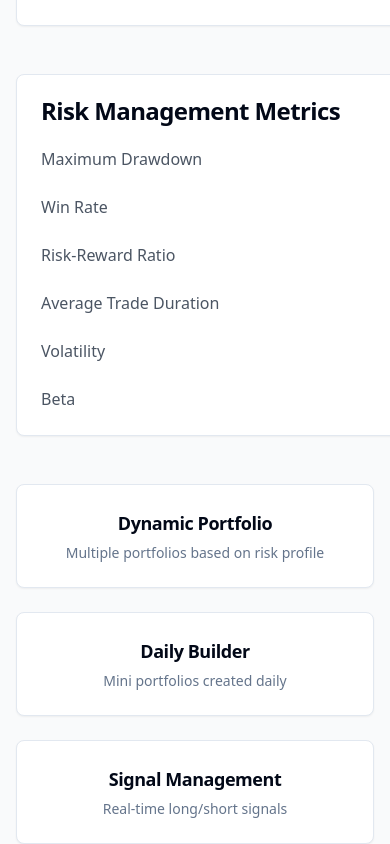
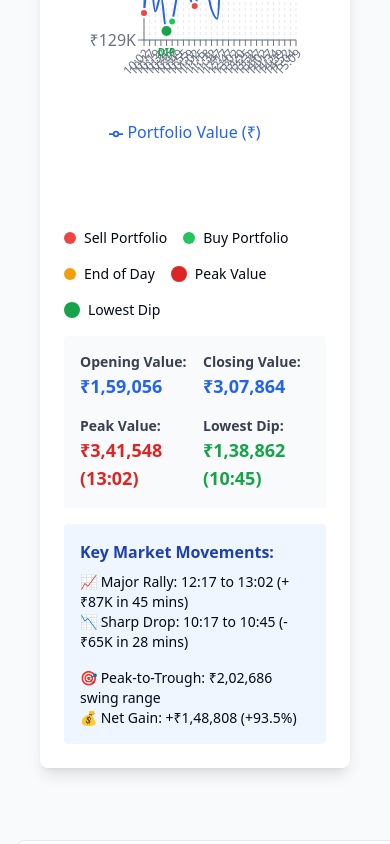
Before and after one commit to harshalalgonaus/algonauts-trade-flow, a React (Vite) app: page /view-strategies in a window 390 px wide. Shown: the part 5220-6064 px from the top of the page. Built offline with nearby package versions, Linux system fonts and the light colour scheme.

Commit message:
Add F&O Management chart
Added a line chart component to the F&O Management strategy section in the View Strategies page.

```diff
--- /dev/null
+++ b/src/components/NiftyPortfolioChart.tsx
@@ -0,0 +1,198 @@
+
+import React from 'react';
+import { LineChart, Line, XAxis, YAxis, CartesianGrid, Tooltip, Legend, ResponsiveContainer, ReferenceLine } from 'recharts';
+
+const NiftyPortfolioChart = () => {
+  const data = [
+    { time: '10:02', value: 159056.4, action: 'Sell Portfolio' },
+    { time: '10:17', value: 203720.1, action: null },
+    { time: '10:19', value: 160662.8, action: null },
+    { time: '10:32', value: 178183.9, action: null },
+    { time: '10:45', value: 138861.8, action: null },
+    { time: '10:47', value: 149432.7, action: 'Buy Portfolio' },
+    { time: '10:49', value: 180132.2, action: null },
+    { time: '10:55', value: 188371.3, action: null },
+    { time: '10:59', value: 177035.2, action: null },
+    { time: '11:02', value: 166665.3, action: 'Sell Portfolio' },
+    { time: '11:15', value: 188367.0, action: null },
+    { time: '11:18', value: 186864.5, action: null },
+    { time: '11:32', value: 162851.8, action: null },
+    { time: '11:47', value: 152536.1, action: null },
+    { time: '12:17', value: 254048.8, action: null },
+    { time: '12:47', value: 313558.3, action: null },
+    { time: '13:02', value: 341548.1, action: null },
+    { time: '13:20', value: 311968.1, action: null },
+    { time: '13:25', value: 323466.5, action: null },
+    { time: '13:32', value: 308011.2, action: null },
+    { time: '13:47', value: 287951.2, action: null },
+    { time: '14:02', value: 288295.5, action: null },
+    { time: '14:17', value: 265240.7, action: null },
+    { time: '14:34', value: 283916.5, action: null },
+    { time: '14:39', value: 320657.2, action: null },
+    { time: '14:52', value: 307460.4, action: null },
+    { time: '15:04', value: 321505.1, action: null },
+    { time: '15:09', value: 307863.6, action: 'End of Day' }
+  ];
+
+  const CustomTooltip = ({ active, payload, label }: any) => {
+    if (active && payload && payload.length) {
+      const data = payload[0].payload;
+      return (
+        <div className="bg-white p-3 border border-gray-300 rounded shadow-lg">
+          <p className="font-semibold">{`Time: ${label}`}</p>
+          <p className="text-blue-600">{`Portfolio Value: ₹${payload[0].value.toLocaleString('en-IN', { maximumFractionDigits: 1 })}`}</p>
+          {data.action && (
+            <p className="text-red-600 font-medium">{`Action: ${data.action}`}</p>
+          )}
+        </div>
+      );
+    }
+    return null;
+  };
+
+  // Identify peaks and dips
+  const values = data.map(d => d.value);
+  const maxValue = Math.max(...values);
+  const minValue = Math.min(...values);
+  const maxIndex = values.indexOf(maxValue);
+  const minIndex = values.indexOf(minValue);
+
+  const CustomDot = (props: any) => {
+    const { cx, cy, payload, index } = props;
+
+    // Mark peaks and dips
+    if (index === maxIndex) {
+      return (
+        <g>
+          <circle cx={cx} cy={cy} r={6} fill="#dc2626" stroke="#fff" strokeWidth={2} />
+          <text x={cx} y={cy - 15} textAnchor="middle" fontSize="10" fill="#dc2626" fontWeight="bold">
+            PEAK
+          </text>
+        </g>
+      );
+    }
+    if (index === minIndex) {
+      return (
+        <g>
+          <circle cx={cx} cy={cy} r={6} fill="#16a34a" stroke="#fff" strokeWidth={2} />
+          <text x={cx} y={cy + 25} textAnchor="middle" fontSize="10" fill="#16a34a" fontWeight="bold">
+            DIP
+          </text>
+        </g>
+      );
+    }
+
+    // Trading action dots
+    if (payload.action) {
+      let color = '#ef4444'; // red for sell
+      if (payload.action === 'Buy Portfolio') color = '#22c55e'; // green for buy
+      if (payload.action === 'End of Day') color = '#f59e0b'; // amber for end
+
+      return <circle cx={cx} cy={cy} r={4} fill={color} stroke="#fff" strokeWidth={2} />;
+    }
+    return null;
+  };
+
+  return (
+    <div className="w-full h-full p-6 bg-gray-50">
+      <div className="bg-white rounded-lg shadow-lg p-6">
+        <h2 className="text-2xl font-bold text-gray-800 mb-2">Nifty Portfolio Value - June 17, 2025</h2>
+        <p className="text-gray-600 mb-6">Real-time portfolio value tracking with trading actions</p>
+
+        <div className="h-96 w-full">
+          <ResponsiveContainer width="100%" height="100%">
+            <LineChart
+              data={data}
+              margin={{ top: 20, right: 30, left: 20, bottom: 60 }}
+            >
+              <CartesianGrid strokeDasharray="3 3" stroke="#e5e7eb" />
+              <XAxis
+                dataKey="time"
+                stroke="#6b7280"
+                angle={-45}
+                textAnchor="end"
+                height={80}
+                interval={0}
+                fontSize={12}
+              />
+              <YAxis
+                stroke="#6b7280"
+                tickFormatter={(value) => `₹${(value/1000).toFixed(0)}K`}
+                domain={['dataMin - 10000', 'dataMax + 10000']}
+              />
+              <Tooltip content={<CustomTooltip />} />
+              <Legend />
+              <Line
+                type="monotone"
+                dataKey="value"
+                stroke="#2563eb"
+                strokeWidth={2}
+                name="Portfolio Value (₹)"
+                dot={<CustomDot />}
+                activeDot={{ r: 6, fill: '#2563eb' }}
+              />
+            </LineChart>
+          </ResponsiveContainer>
+        </div>
+
+        <div className="mt-6 flex flex-wrap gap-4 text-sm">
+          <div className="flex items-center gap-2">
+            <div className="w-3 h-3 bg-red-500 rounded-full"></div>
+            <span>Sell Portfolio</span>
+          </div>
+          <div className="flex items-center gap-2">
+            <div className="w-3 h-3 bg-green-500 rounded-full"></div>
+            <span>Buy Portfolio</span>
+          </div>
+          <div className="flex items-center gap-2">
+            <div className="w-3 h-3 bg-amber-500 rounded-full"></div>
+            <span>End of Day</span>
+          </div>
+          <div className="flex items-center gap-2">
+            <div className="w-4 h-4 bg-red-600 rounded-full"></div>
+            <span>Peak Value</span>
+          </div>
+          <div className="flex items-center gap-2">
+            <div className="w-4 h-4 bg-green-600 rounded-full"></div>
+            <span>Lowest Dip</span>
+          </div>
+        </div>
+
+        <div className="mt-4 grid grid-cols-2 md:grid-cols-4 gap-4 text-sm bg-gray-50 p-4 rounded">
+          <div>
+            <span className="font-semibold text-gray-700">Opening Value:</span>
+            <p className="text-lg font-bold text-blue-600">₹1,59,056</p>
+          </div>
+          <div>
+            <span className="font-semibold text-gray-700">Closing Value:</span>
+            <p className="text-lg font-bold text-blue-600">₹3,07,864</p>
+          </div>
+          <div>
+            <span className="font-semibold text-gray-700">Peak Value:</span>
+            <p className="text-lg font-bold text-red-600">₹3,41,548 (13:02)</p>
+          </div>
+          <div>
+            <span className="font-semibold text-gray-700">Lowest Dip:</span>
+            <p className="text-lg font-bold text-green-600">₹1,38,862 (10:45)</p>
+          </div>
+        </div>
+
+        <div className="mt-4 bg-blue-50 p-4 rounded">
+          <h3 className="font-semibold text-blue-800 mb-2">Key Market Movements:</h3>
+          <div className="grid grid-cols-1 md:grid-cols-2 gap-4 text-sm">
+            <div>
+              <p><span className="font-medium">📈 Major Rally:</span> 12:17 to 13:02 (+₹87K in 45 mins)</p>
+              <p><span className="font-medium">📉 Sharp Drop:</span> 10:17 to 10:45 (-₹65K in 28 mins)</p>
+            </div>
+            <div>
+              <p><span className="font-medium">🎯 Peak-to-Trough:</span> ₹2,02,686 swing range</p>
+              <p><span className="font-medium">💰 Net Gain:</span> +₹1,48,808 (+93.5%)</p>
+            </div>
+          </div>
+        </div>
+      </div>
+    </div>
+  );
+};
+
+export default NiftyPortfolioChart;
--- a/src/pages/ViewStrategies.tsx
+++ b/src/pages/ViewStrategies.tsx
@@ -1,3 +1,4 @@
+
 import { useState } from 'react';
 import { Header } from '@/components/Header';
 import { Footer } from '@/components/Footer';
@@ -8,6 +9,7 @@ import { Table, TableBody, TableCell, TableHead, TableHeader, TableRow } from '@
 import { LineChart, Line, XAxis, YAxis, CartesianGrid, ResponsiveContainer, BarChart, Bar, PieChart, Pie, Cell } from 'recharts';
 import { TrendingUp, Target, ArrowRight, BarChart3, PieChart as PieChartIcon, Database } from 'lucide-react';
 import { Link } from 'react-router-dom';
+import NiftyPortfolioChart from '@/components/NiftyPortfolioChart';
 
 const ViewStrategies = () => {
   const [activeFilter, setActiveFilter] = useState('all');
@@ -351,6 +353,11 @@ const ViewStrategies = () => {
               Advanced F&O trading system with diversified portfolios, real-time signal management, and automated execution.
             </p>
 
+            {/* Nifty Portfolio Chart */}
+            <div className="mb-12">
+              <NiftyPortfolioChart />
+            </div>
+
             <div className="grid lg:grid-cols-2 gap-12">
               {/* F&O Performance Chart */}
               <Card>
```
